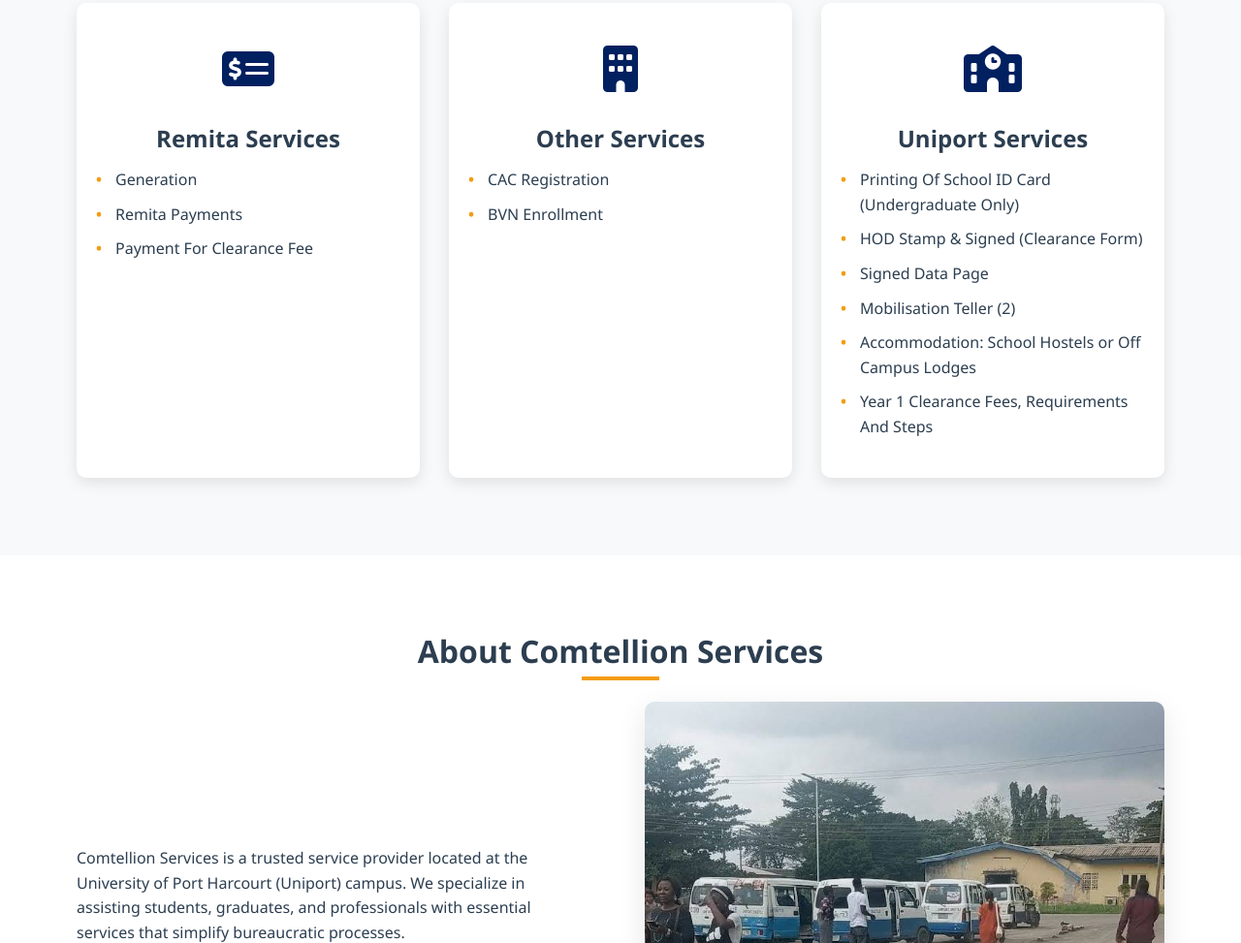
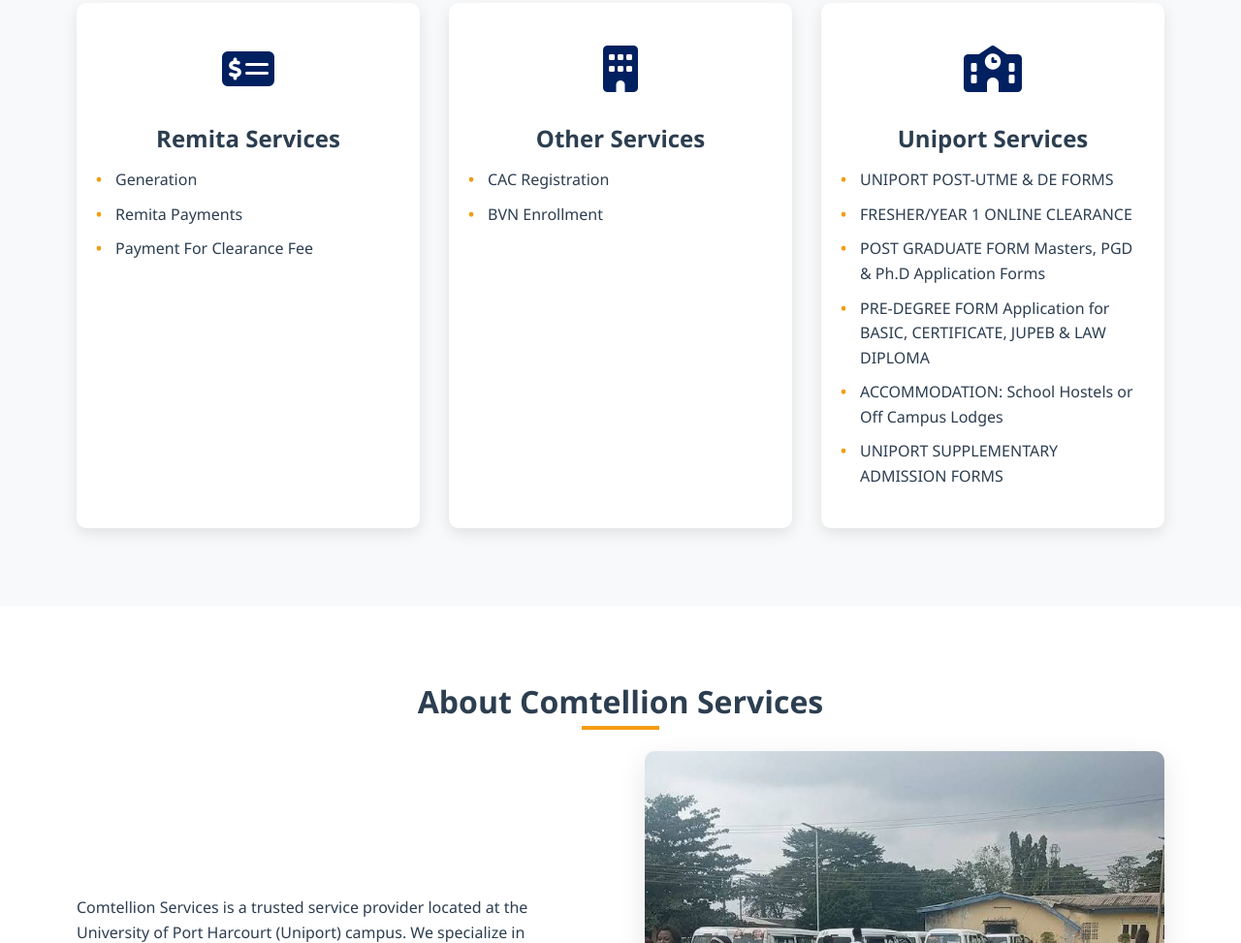
Before and after one commit to Suraj-Salihu/Comtellion-Services, a plain HTML site: page index.html in a window 1280 px wide. Shown: the part 1392-2365 px from the top of the page at 97% size. Drawn offline with Linux system fonts and the light colour scheme.

Commit message:
Updated CEO image and index.html content

```diff
--- a/index.html
+++ b/index.html
@@ -752,12 +752,14 @@
                     </div>
                     <h3>Uniport Services</h3>
                     <ul class="service-list">
-                        <li>Printing Of School ID Card (Undergraduate Only)</li>
-                        <li>HOD Stamp & Signed (Clearance Form)</li>
-                        <li>Signed Data Page</li>
-                        <li>Mobilisation Teller (2)</li>
-                        <li>Accommodation: School Hostels or Off Campus Lodges</li>
-                        <li>Year 1 Clearance Fees, Requirements And Steps</li>
+                        <li>UNIPORT POST-UTME & DE FORMS</li>
+                        <li>FRESHER/YEAR 1 ONLINE CLEARANCE</li>
+                        <li>POST GRADUATE FORM
+ Masters, PGD & Ph.D Application  Forms</li>
+                        <li>PRE-DEGREE FORM
+Application for BASIC, CERTIFICATE, JUPEB & LAW DIPLOMA</li>
+                        <li>ACCOMMODATION: School Hostels or Off Campus Lodges</li>
+                        <li>UNIPORT SUPPLEMENTARY ADMISSION FORMS</li>
                     </ul>
                 </div>
             </div>
```
